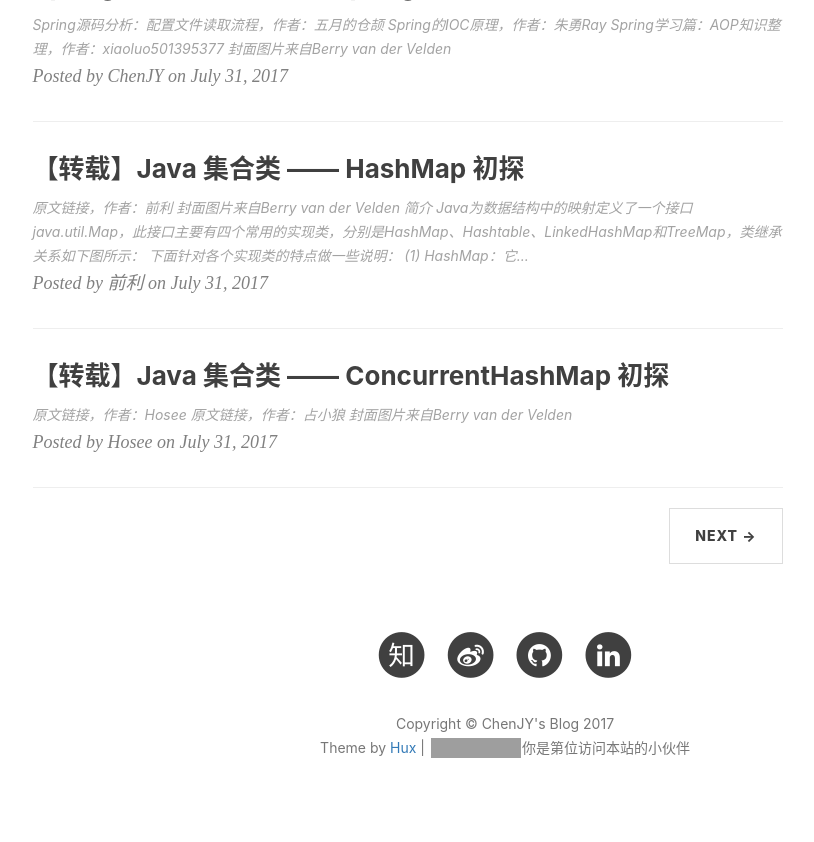
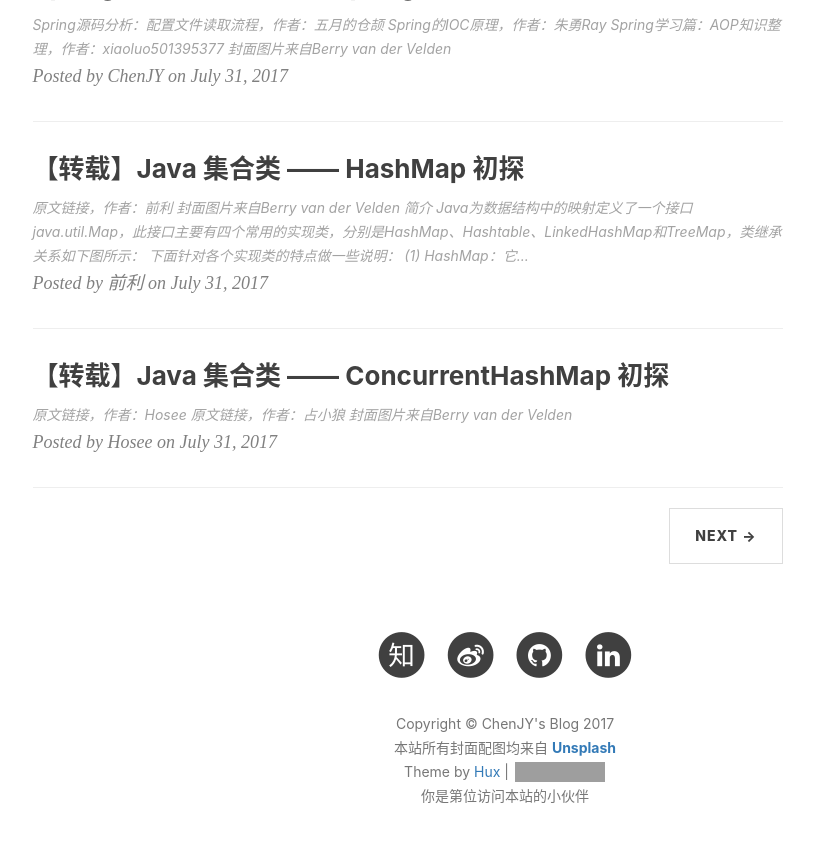
Before and after one commit to jiayangchen/jiayangchen.github.io, a Jekyll site: the page built from index.html, in a window 1280 px wide and 900 px high, scrolled down 3216 px. Shown: the top 842 px of the window, without its empty margins (135-949 px from the left). Built offline with Jekyll 4.4.1, drawn with Linux system fonts in a browser that asks for light colours; nearby versions of some CDN libraries; the list of posts is cut into pages by our own code; comment, search, counter and statistics services are not loaded; grey boxes are pictures that could not be loaded.

Commit message:
update footer announce

```diff
--- a/_includes/footer.html
+++ b/_includes/footer.html
@@ -82,12 +82,15 @@
                 <p class="copyright text-muted">
                     Copyright &copy; {{ site.title }} {{ site.time | date: '%Y' }}
                     <br>
+                    本站所有封面配图均来自 <a href="https://unsplash.com/" target="_blank"><b>Unsplash</b></a>
+                    <br>
                      Theme by <a href="http://huangxuan.me">Hux</a> |
                      <iframe
                         style="margin-left: 2px; margin-bottom:-5px;"
                         frameborder="0" scrolling="0" width="91px" height="20px"
                         src="https://ghbtns.com/github-btn.html?user=huxpro&repo=huxpro.github.io&type=star&count=true">
-                    </iframe><span id="busuanzi_container_site_uv">你是第<span id="busuanzi_value_site_uv"></span>位访问本站的小伙伴</span>
+                    </iframe><br>
+                    <span id="busuanzi_container_site_uv">你是第<span id="busuanzi_value_site_uv"></span>位访问本站的小伙伴</span>
                 </p>
             </div>
         </div>
```
